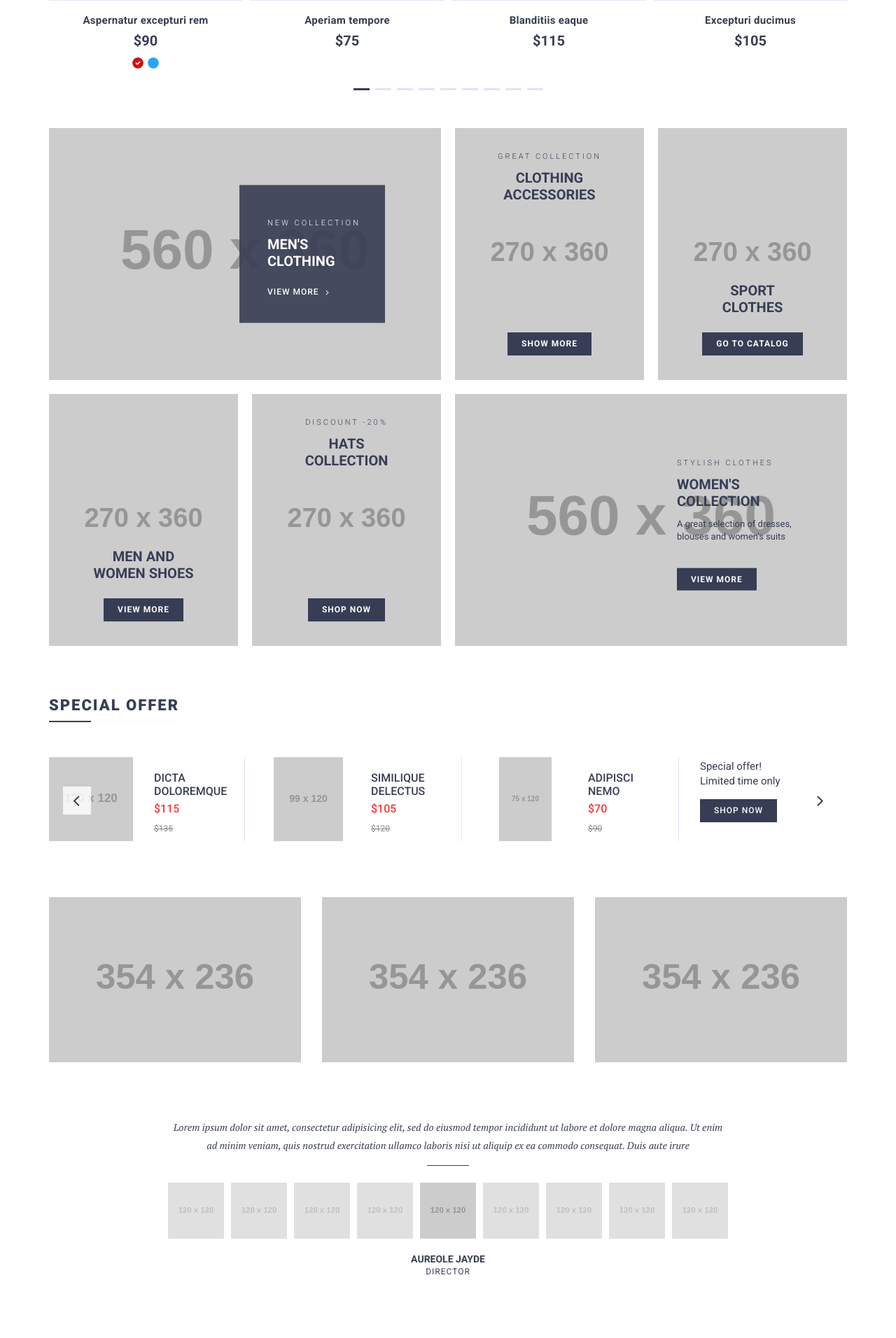
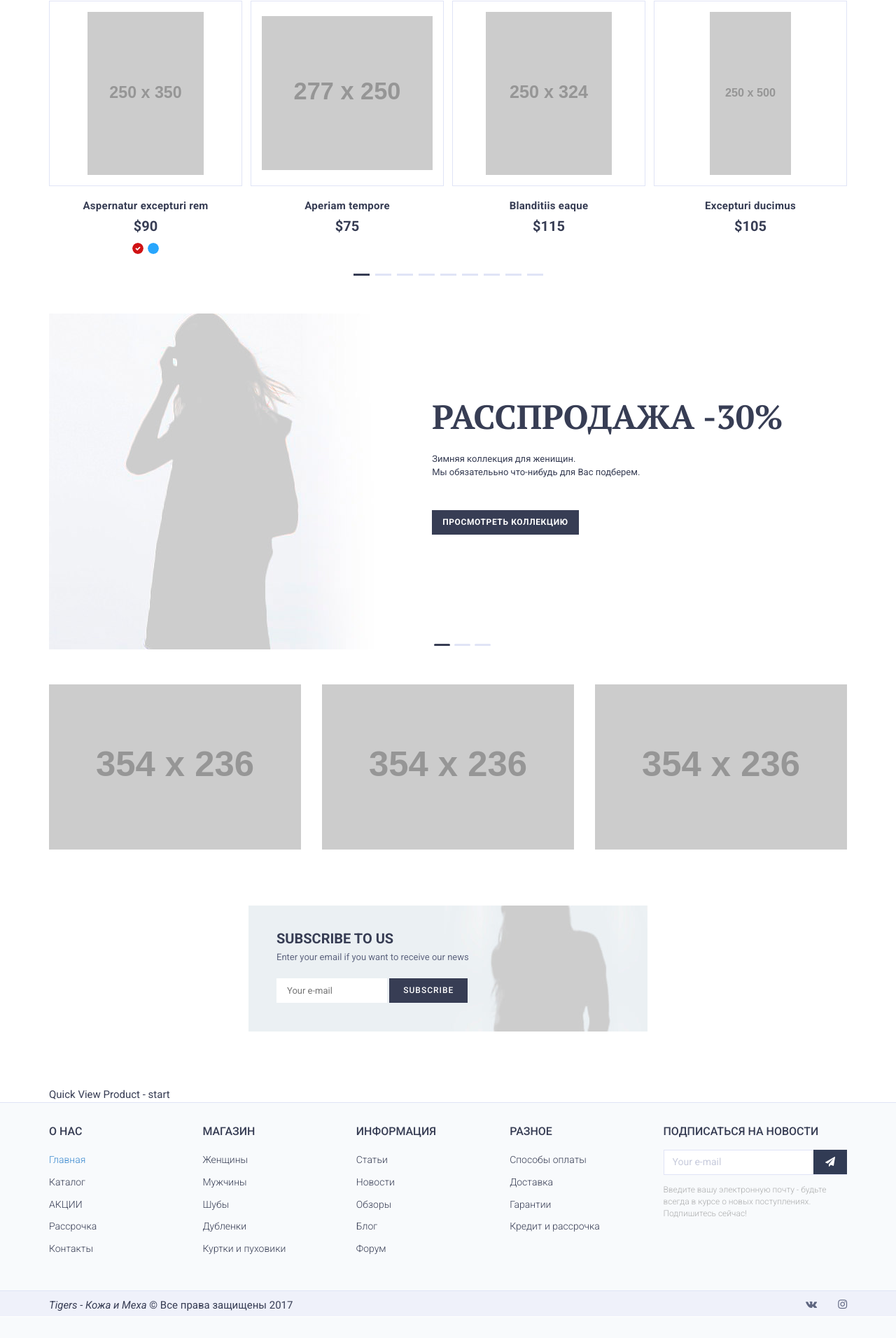
Before and after one commit to usermuser/tgs, a Django app: page / in a window 1280 px wide. Shown: the part 1246-3158 px from the top of the page at 70% size. After the commit the page ends 3120 px from the top, so only its background shows below. Run offline with Django 3.2, Linux system fonts and the light colour scheme; grey boxes labelled with a size stand in for pictures from a placeholder-image service; data that the repository does not hold is empty; some libraries are stand-ins or nearby versions.

Commit message:
translate template

```diff
--- a/catalog/templates/catalog/index.html
+++ b/catalog/templates/catalog/index.html
@@ -1,4 +1,4 @@
-# -*- coding:utf-8 -*-
+
 
 {% load static %}
 <html lang="en">
@@ -279,44 +279,60 @@
 <main>
     <section class="container">
 
-
-        <!-- Slider -->
-        <div class="fr-slider-wrap">
-            <div class="fr-slider">
-                <ul class="slides">
-                    <li>
-                        <img src="img/slider/slide1.jpg" alt="">
-                        <div class="fr-slider-cont">
-                            <h3>MEGA SALE -30%</h3>
-                            <p>Winter collection for women's. <br>We all have choices for you. Check it out!</p>
-                            <p class="fr-slider-more-wrap">
-                                <a class="fr-slider-more" href="#">View collection</a>
-                            </p>
-                        </div>
-                    </li>
-                    <li>
-                        <img src="img/slider/slide1.jpg" alt="">
-                        <div class="fr-slider-cont">
-                            <h3>NEW COLLECTION</h3>
-                            <p>Lorem ipsum dolor sit amet, consectetur adipisicing elit.<br>Aliquam consequuntur dolorem doloribus fuga harum</p>
-                            <p class="fr-slider-more-wrap">
-                                <a class="fr-slider-more" href="#">Shopping now</a>
-                            </p>
-                        </div>
-                    </li>
-                    <li>
-                        <img src="img/slider/slide1.jpg" alt="">
-                        <div class="fr-slider-cont">
-                            <h3>SUMMER TRENDS</h3>
-                            <p>Lorem ipsum dolor sit amet, consectetur adipisicing elit.<br>Aliquam consequuntur dolorem doloribus fuga harum</p>
-                            <p class="fr-slider-more-wrap">
-                                <a class="fr-slider-more" href="#">Start shopping</a>
-                            </p>
-                        </div>
-                    </li>
-                </ul>
+ <!-- Banners -->
+ <div class="banners-wrap">
+    <div class="banners-list">
+        <div class="banner-i style_11">
+            <span class="banner-i-bg" style="background: url(http://placehold.it/560x360);"></span>
+            <div class="banner-i-cont">
+                <p class="banner-i-subttl">НОВАЯ КОЛЛЕКЦИЯ</p>
+                <h3 class="banner-i-ttl">МУЖЧИНЫ<br>CLOTHING</h3>
+                <p class="banner-i-link"><a href="section.html">Подробнее</a></p>
             </div>
         </div>
+        <div class="banner-i style_22">
+            <span class="banner-i-bg" style="background: url(http://placehold.it/270x360);"></span>
+            <div class="banner-i-cont">
+                <p class="banner-i-subttl">ЗИМНЯЯ КОЛЛЕКЦИЯ</p>
+                <h3 class="banner-i-ttl">ШУБЫ<br>ПУХОВИКИ</h3>
+                <p class="banner-i-link"><a href="section.html">Показать больше</a></p>
+            </div>
+        </div>
+        <div class="banner-i style_21">
+            <span class="banner-i-bg" style="background: url(http://placehold.it/270x360);"></span>
+            <div class="banner-i-cont">
+                <h3 class="banner-i-ttl">ШУБЫ<br>МУТОН</h3>
+                <p class="banner-i-link"><a href="section.html">К каталогу</a></p>
+            </div>
+        </div>
+        <div class="banner-i style_21">
+            <span class="banner-i-bg" style="background: url(http://placehold.it/270x360);"></span>
+            <div class="banner-i-cont">
+                <h3 class="banner-i-ttl">МУЖЧИНАМ <br>И ЖЕНЩИНАМ</h3>
+                <p class="banner-i-link"><a href="section.html">View More</a></p>
+            </div>
+        </div>
+        <div class="banner-i style_22">
+            <span class="banner-i-bg" style="background: url(http://placehold.it/270x360);"></span>
+            <div class="banner-i-cont">
+                <p class="banner-i-subttl">АКЦИЯ -20%</p>
+                <h3 class="banner-i-ttl">КУРТКИ<br>КОЛЛЛЕКЦИЯ</h3>
+                <p class="banner-i-link"><a href="section.html">Купить сейчас</a></p>
+            </div>
+        </div>
+        <div class="banner-i style_12">
+            <span class="banner-i-bg" style="background: url(http://placehold.it/560x360);"></span>
+            <div class="banner-i-cont">
+                <p class="banner-i-subttl">НОРКОВЫЕ ШУБЫ</p>
+                <h3 class="banner-i-ttl">ЭЛИТНЫЕ МОДЕЛИ</h3>
+                <p>A great selection of dresses, <br>blouses and women's suits</p>
+                <p class="banner-i-link"><a href="section.html">ПОСМОТРЕТЬ</a></p>
+            </div>
+        </div>
+    </div>
+</div>
+        <!-- Slider -->
+
 
 
         <!-- Popular Products -->
@@ -359,8 +375,8 @@
                             </p>
                             <div class="prod-i-skuwrapcolor">
                                 <ul class="prod-i-skucolor">
-                                    <li class="bx_active"><img src="img/color/red.jpg" alt="Red"></li>
-                                    <li><img src="img/color/blue.jpg" alt="Blue"></li>
+                                    <li class="bx_active"><img src="static/img/color/red.jpg" alt="Red"></li>
+                                    <li><img src="static/img/color/blue.jpg" alt="Blue"></li>
                                 </ul>
                             </div>
                         </li>
@@ -1093,8 +1109,8 @@
                             </p>
                             <div class="prod-i-skuwrapcolor">
                                 <ul class="prod-i-skucolor">
-                                    <li class="bx_active"><img src="img/color/red.jpg" alt="Red"></li>
-                                    <li><img src="img/color/blue.jpg" alt="Blue"></li>
+                                    <li class="bx_active"><img src="static/img/color/red.jpg" alt="Red"></li>
+                                    <li><img src="static/img/color/blue.jpg" alt="Blue"></li>
                                 </ul>
                             </div>
                         </li>
@@ -1838,62 +1854,46 @@
         </div><!-- .fr-pop-wrap -->
 
 
-        <!-- Banners -->
-        <div class="banners-wrap">
-            <div class="banners-list">
-                <div class="banner-i style_11">
-                    <span class="banner-i-bg" style="background: url(http://placehold.it/560x360);"></span>
-                    <div class="banner-i-cont">
-                        <p class="banner-i-subttl">NEW COLLECTION</p>
-                        <h3 class="banner-i-ttl">MEN'S<br>CLOTHING</h3>
-                        <p class="banner-i-link"><a href="section.html">View More</a></p>
-                    </div>
-                </div>
-                <div class="banner-i style_22">
-                    <span class="banner-i-bg" style="background: url(http://placehold.it/270x360);"></span>
-                    <div class="banner-i-cont">
-                        <p class="banner-i-subttl">GREAT COLLECTION</p>
-                        <h3 class="banner-i-ttl">CLOTHING<br>ACCESSORIES</h3>
-                        <p class="banner-i-link"><a href="section.html">Show more</a></p>
-                    </div>
-                </div>
-                <div class="banner-i style_21">
-                    <span class="banner-i-bg" style="background: url(http://placehold.it/270x360);"></span>
-                    <div class="banner-i-cont">
-                        <h3 class="banner-i-ttl">SPORT<br>CLOTHES</h3>
-                        <p class="banner-i-link"><a href="section.html">Go to catalog</a></p>
-                    </div>
-                </div>
-                <div class="banner-i style_21">
-                    <span class="banner-i-bg" style="background: url(http://placehold.it/270x360);"></span>
-                    <div class="banner-i-cont">
-                        <h3 class="banner-i-ttl">MEN AND <br>WOMEN SHOES</h3>
-                        <p class="banner-i-link"><a href="section.html">View More</a></p>
-                    </div>
-                </div>
-                <div class="banner-i style_22">
-                    <span class="banner-i-bg" style="background: url(http://placehold.it/270x360);"></span>
-                    <div class="banner-i-cont">
-                        <p class="banner-i-subttl">DISCOUNT -20%</p>
-                        <h3 class="banner-i-ttl">HATS<br>COLLECTION</h3>
-                        <p class="banner-i-link"><a href="section.html">Shop now</a></p>
-                    </div>
-                </div>
-                <div class="banner-i style_12">
-                    <span class="banner-i-bg" style="background: url(http://placehold.it/560x360);"></span>
-                    <div class="banner-i-cont">
-                        <p class="banner-i-subttl">STYLISH CLOTHES</p>
-                        <h3 class="banner-i-ttl">WOMEN'S COLLECTION</h3>
-                        <p>A great selection of dresses, <br>blouses and women's suits</p>
-                        <p class="banner-i-link"><a href="section.html">View More</a></p>
-                    </div>
-                </div>
+
+
+        <div class="fr-slider-wrap">
+            <div class="fr-slider">
+                <ul class="slides">
+                    <li>
+                        <img src="static/img/slider/slide1.jpg" alt="">
+                        <div class="fr-slider-cont">
+                            <h3>РАССПРОДАЖА -30%</h3>
+                            <p>Зимняя коллекция для женищин. <br>Мы обязателььно что-нибудь для Вас подберем.</p>
+                            <p class="fr-slider-more-wrap">
+                                <a class="fr-slider-more" href="#">Просмотреть коллекцию</a>
+                            </p>
+                        </div>
+                    </li>
+                    <li>
+                        <img src="static/img/slider/slide1.jpg" alt="">
+                        <div class="fr-slider-cont">
+                            <h3>НОВАЯ КОЛЛЕКЦИЯ</h3>
+                            <p>Lorem ipsum dolor sit amet, consectetur adipisicing elit.<br>Aliquam consequuntur dolorem doloribus fuga harum</p>
+                            <p class="fr-slider-more-wrap">
+                                <a class="fr-slider-more" href="#">Shopping now</a>
+                            </p>
+                        </div>
+                    </li>
+                    <li>
+                        <img src="static/slider/slide1.jpg" alt="">
+                        <div class="fr-slider-cont">
+                            <h3>ШУБЫ В ТРЕНДЕ</h3>
+                            <p>Lorem ipsum dolor sit amet, consectetur adipisicing elit.<br>Aliquam consequuntur dolorem doloribus fuga harum</p>
+                            <p class="fr-slider-more-wrap">
+                                <a class="fr-slider-more" href="#">Start shopping</a>
+                            </p>
+                        </div>
+                    </li>
+                </ul>
             </div>
         </div>
-
-
         <!-- Special offer -->
-        <div class="discounts-wrap">
+        <!-- <div class="discounts-wrap">
             <h3 class="component-ttl"><span>Special offer</span></h3>
             <div class="flexslider discounts-list">
                 <ul class="slides">
@@ -1991,7 +1991,7 @@
                 <p>Special offer!<br>Limited time only</p>
                 <a href="catalog-list.html">Shop now</a>
             </div>
-        </div>
+        </div> -->
 
 
         <!-- Latest news -->
@@ -2038,7 +2038,7 @@
 
 
         <!-- Testimonials -->
-        <div class="reviews-wrap">
+        <!-- <div class="reviews-wrap">
             <div class="reviewscar-wrap">
                 <div class="swiper-container reviewscar">
                     <div class="swiper-wrapper">
@@ -2145,7 +2145,7 @@
                     </div>
                 </div>
             </div>
-        </div>
+        </div> -->
 
         <!-- Subscribe Form -->
         <div class="newsletter">
@@ -2157,7 +2157,7 @@
             </form>
         </div>
 
-        <!-- Quick View Product - start -->
+        Quick View Product - start
         <div class="qview-modal">
             <div class="prod-wrap">
                 <a href="product.html">
@@ -2332,13 +2332,13 @@
 
 <!-- Footer - start -->
 <footer class="footer-wrap">
-    <div class="footer-top">
+    <!-- <div class="footer-top">
         <div class="container">
             <div class="row">
                 <div class="companyinfo">
                     <a href="index.html">
-                        <img src="img/logo-b.png" alt="AllStore - MultiConcept eCommerce Responsive HTML5 Template">
-                        AllStore - MultiConcept eCommerce Responsive HTML5 Template
+                        <img src="static/img/tigers-logo-b.png" alt="Tigers - Кожа и Меха">
+                        Tigers - Интернет-магазин одежды из кожи и меха
                     </a>
                 </div>
                 <div class="f-block-list">
@@ -2352,8 +2352,8 @@
                                     <i class="fa fa-info-circle"></i>
                                 </div>
                             </a>
-                            <p class="f-info-ttl">About us</p>
-                            <p>Shipping and payment information.</p>
+                            <p class="f-info-ttl">О нас</p>
+                            <p>Оплата и доставка</p>
                         </div>
                     </div>
                     <div class="f-block-wrap">
@@ -2366,8 +2366,8 @@
                                     <i class="fa fa-phone"></i>
                                 </div>
                             </a>
-                            <p class="f-info-ttl">Ask questions</p>
-                            <p>We call back within 10 minutes</p>
+                            <p class="f-info-ttl">Задать вопрос</p>
+                            <p>Мы перезвоним через 10 минут</p>
                         </div>
                     </div>
                     <div class="f-block-wrap">
@@ -2429,65 +2429,65 @@
                 </div>
             </div>
         </div>
-    </div>
+    </div> -->
 
     <div class="container f-menu-list">
         <div class="row">
             <div class="f-menu">
                 <h3>
-                    About us
+                    О нас
                 </h3>
                 <ul class="nav nav-pills nav-stacked">
-                    <li class="active"><a href="index.html">Home</a></li>
-                    <li><a href="catalog-list.html">Catalog</a></li>
-                    <li><a href="elements.html">Elements</a></li>
-                    <li><a href="blog.html">Blog</a></li>
-                    <li><a href="contacts.html">Contacts</a></li>
+                    <li class="active"><a href="#">Главная</a></li>
+                    <li><a href="#">Каталог</a></li>
+                    <li><a href="#">АКЦИИ</a></li>
+                    <li><a href="#">Рассрочка</a></li>
+                    <li><a href="#">Контакты</a></li>
                 </ul>
             </div>
             <div class="f-menu">
                 <h3>
-                    Shop
+                    Магазин
                 </h3>
                 <ul class="nav nav-pills nav-stacked">
-                    <li><a href="catalog-list.html">Women</a></li>
-                    <li><a href="catalog-list.html">Men</a></li>
-                    <li><a href="catalog-list.html">Kids</a></li>
-                    <li><a href="catalog-list.html">Shoes</a></li>
-                    <li><a href="catalog-list.html">Accessories</a></li>
+                    <li><a href="#">Женщины</a></li>
+                    <li><a href="#">Мужчины</a></li>
+                    <li><a href="#">Шубы</a></li>
+                    <li><a href="#">Дубленки</a></li>
+                    <li><a href="#">Куртки и пуховики</a></li>
                 </ul>
             </div>
             <div class="f-menu">
                 <h3>
-                    Information
+                    Информация
                 </h3>
                 <ul class="nav nav-pills nav-stacked">
-                    <li><a href="blog.html">Blog</a></li>
-                    <li><a href="blog.html">News</a></li>
-                    <li><a href="reviews.html">Reviews</a></li>
-                    <li><a href="blog.html">Articles</a></li>
-                    <li><a href="contacts.html">Contacts</a></li>
+                    <li><a href="blog.html">Статьи</a></li>
+                    <li><a href="blog.html">Новости</a></li>
+                    <li><a href="reviews.html">Обзоры</a></li>
+                    <li><a href="blog.html">Блог</a></li>
+                    <li><a href="contacts.html">Форум</a></li>
                 </ul>
             </div>
             <div class="f-menu">
                 <h3>
-                    Pages
+                    РАЗНОЕ
                 </h3>
                 <ul class="nav nav-pills nav-stacked">
-                    <li><a href="contacts.html">About us</a></li>
-                    <li><a href="contacts.html">Delivery</a></li>
-                    <li><a href="contacts.html">Guarantees</a></li>
-                    <li><a href="contacts.html">Contacts</a></li>
-                    <li><a href="404.html">Page 404</a></li>
+                    <li><a href="contacts.html">Способы оплаты</a></li>
+                    <li><a href="contacts.html">Доставка</a></li>
+                    <li><a href="contacts.html">Гарантии</a></li>
+                    <li><a href="contacts.html">Кредит и рассрочка</a></li>
+
                 </ul>
             </div>
             <div class="f-subscribe">
-                <h3>Subscribe to news</h3>
+                <h3>Подписаться на новости</h3>
                 <form class="f-subscribe-form" action="#">
                     <input placeholder="Your e-mail" type="text">
                     <button type="submit"><i class="fa fa-paper-plane"></i></button>
                 </form>
-                <p>Enter your email address if you want to receive our newsletter. Subscribe now!</p>
+                <p>Введите вашу электронную почту - будьте всегда в курсе о новых поступлениях. Подпишитесь сейчас!</p>
             </div>
         </div>
     </div>
@@ -2496,7 +2496,7 @@
         <div class="container">
             <div class="row">
                 <ul class="social-icons nav navbar-nav">
-                    <li>
+                    <!-- <li>
                         <a href="http://facebook.com/" rel="nofollow" target="_blank">
                             <i class="fa fa-facebook"></i>
                         </a>
@@ -2510,20 +2510,20 @@
                         <a href="http://twitter.com/" rel="nofollow" target="_blank">
                             <i class="fa fa-twitter"></i>
                         </a>
-                    </li>
+                    </li> -->
                     <li>
-                        <a href="http://vk.com/" rel="nofollow" target="_blank">
+                        <a href="http://vk.com/tigers_chel" rel="nofollow" target="_blank">
                             <i class="fa fa-vk"></i>
                         </a>
                     </li>
                     <li>
-                        <a href="http://instagram.com/" rel="nofollow" target="_blank">
+                        <a href="http://instagram.com/tigers_fur" rel="nofollow" target="_blank">
                             <i class="fa fa-instagram"></i>
                         </a>
                     </li>
                 </ul>
                 <div class="footer-copyright">
-                    <i><a href="https://themeforest.net/user/real-web?ref=real-web">Real-Web</a></i> © Copyright 2017
+                    <i><a href="https://tigers-fur.ru">Tigers - Кожа и Меха</a></i> © Все права защищены 2017
                 </div>
             </div>
         </div>
```
